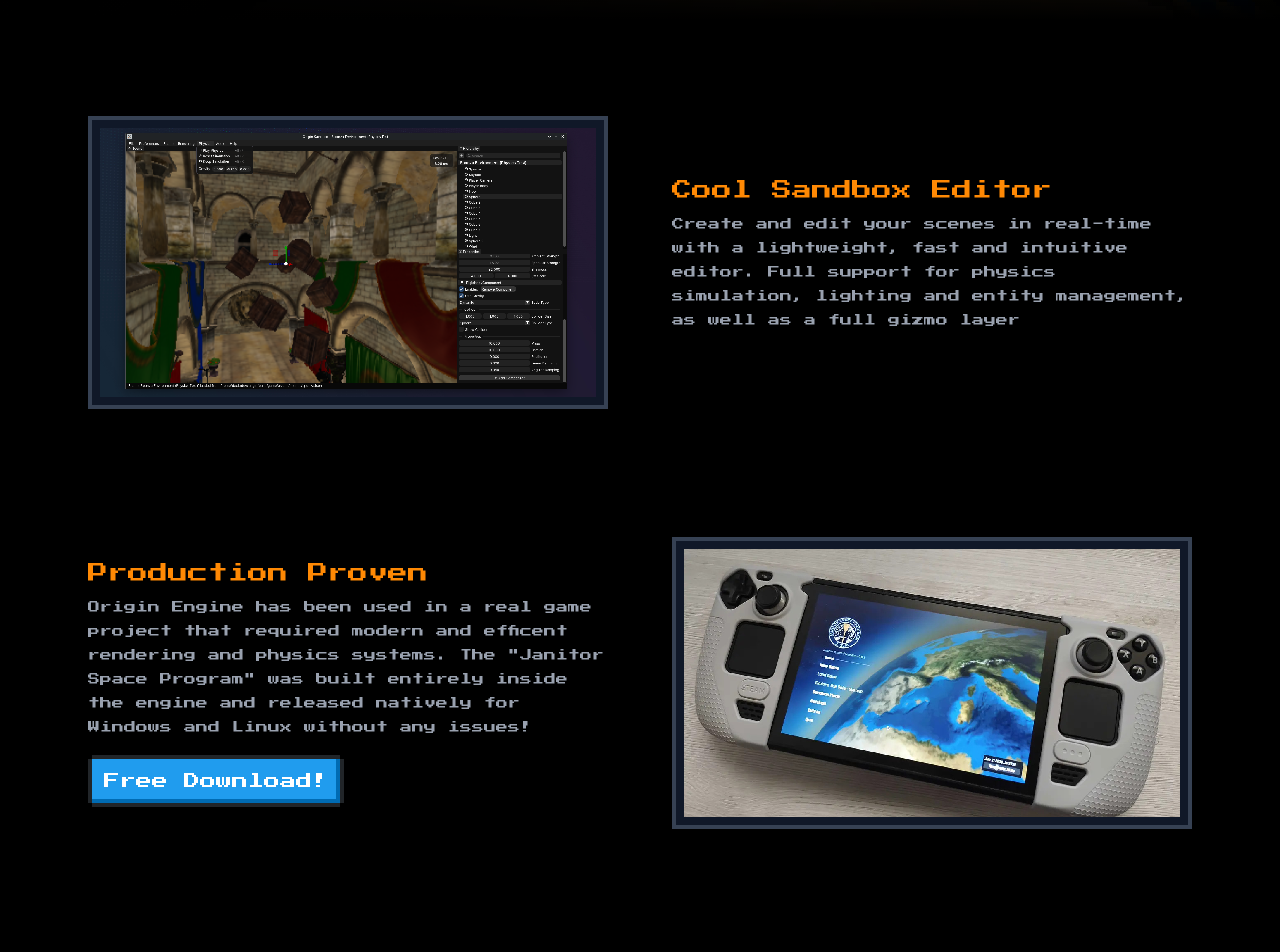
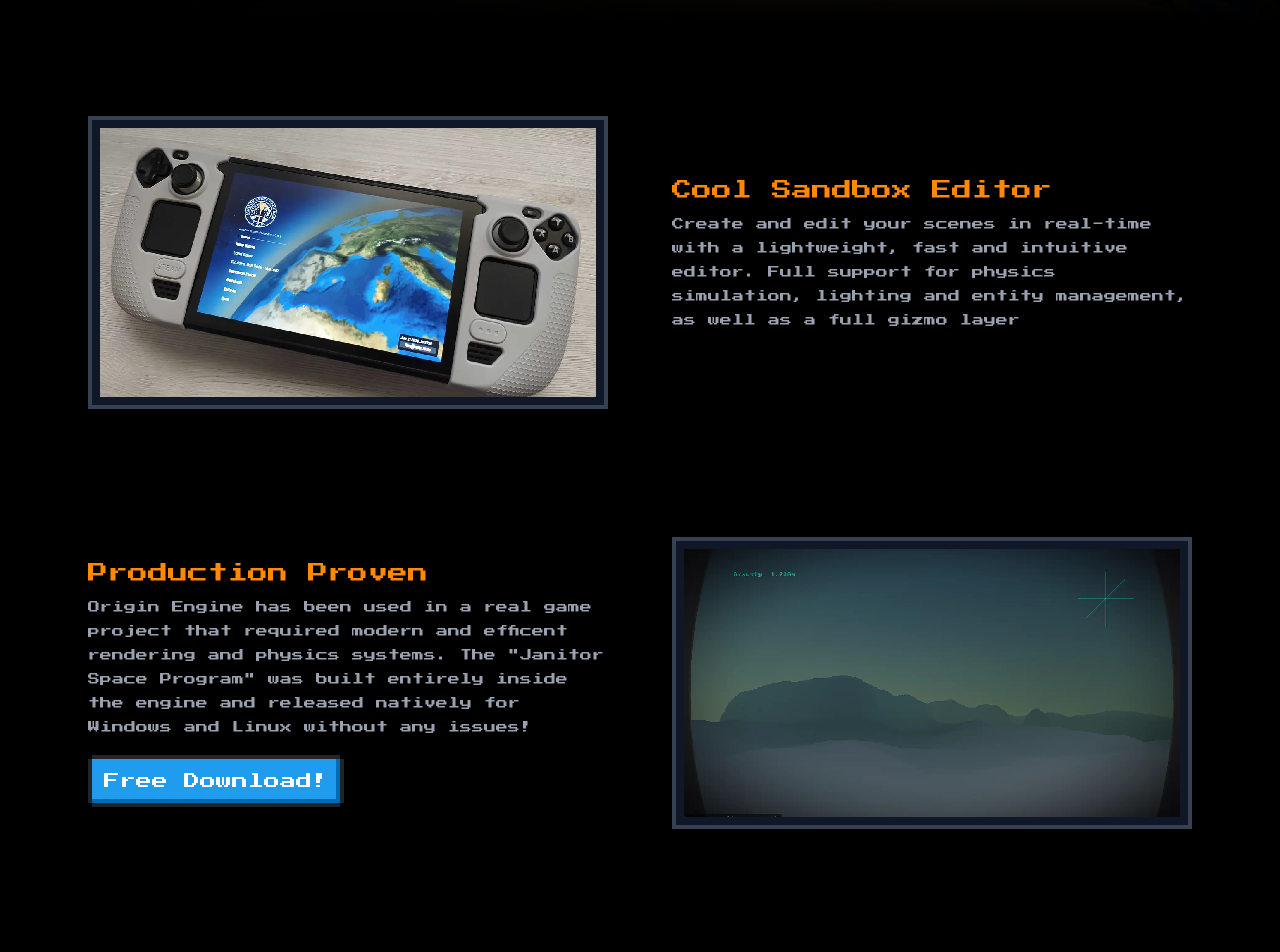
Before and after one commit to aloyak/originWebsite, a React (Vite) app: page / in a window 1280 px wide. Shown: the part 780-1732 px from the top of the page. Built offline with nearby package versions, Linux system fonts and the light colour scheme.

Commit message:
fix broken resources relative paths

```diff
--- a/src/App.jsx
+++ b/src/App.jsx
@@ -1,6 +1,8 @@
 import heroBackground from "../resources/sponzalighting.png";
 import originLogo from "../resources/originlogo.png";
 import jspBackground from "../resources/jsp2.jpg";
+import sandbox from "../resources/sbox.png";
+import jsp from "../resources/jsp.jpg";
 
 import "nes.css/css/nes.min.css";
 
@@ -78,7 +80,7 @@ function App() {
           <div className="w-full md:w-1/2">
             <div className="aspect-video bg-gray-900 border-4 border-gray-700 p-2 shadow-[4px_4px_0_rgba(0,0,0,1)]">
               <img
-                src="resources/sbox.png"
+                src={jsp}
                 alt="sbox"
                 className="w-full h-full object-cover"
                 style={{ imageRendering: "pixelated" }}
@@ -97,7 +99,7 @@ function App() {
           <div className="w-full md:w-1/2">
             <div className="aspect-video bg-gray-900 border-4 border-gray-700 p-2 shadow-[4px_4px_0_rgba(0,0,0,1)]">
               <img
-                src="resources/jsp.jpg"
+                src={jspBackground}
                 alt="JSP"
                 className="w-full h-full object-cover"
                 style={{ imageRendering: "pixelated" }}
```
